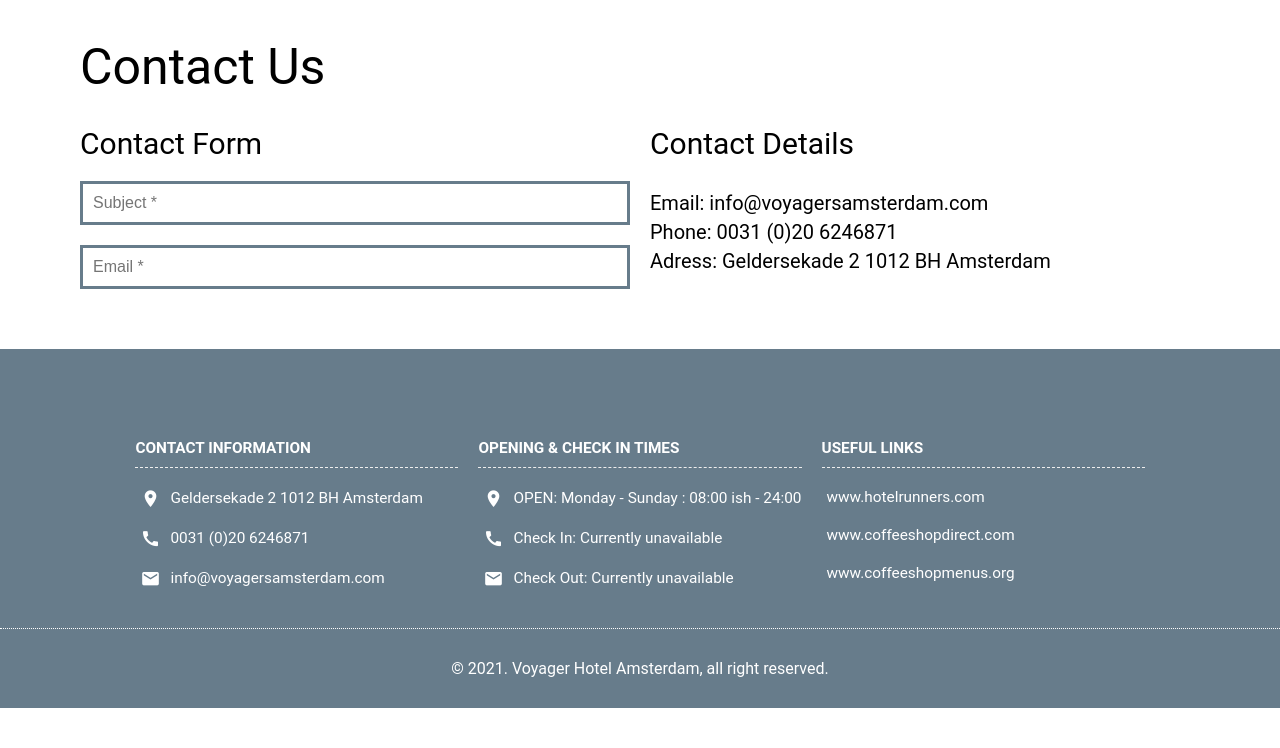
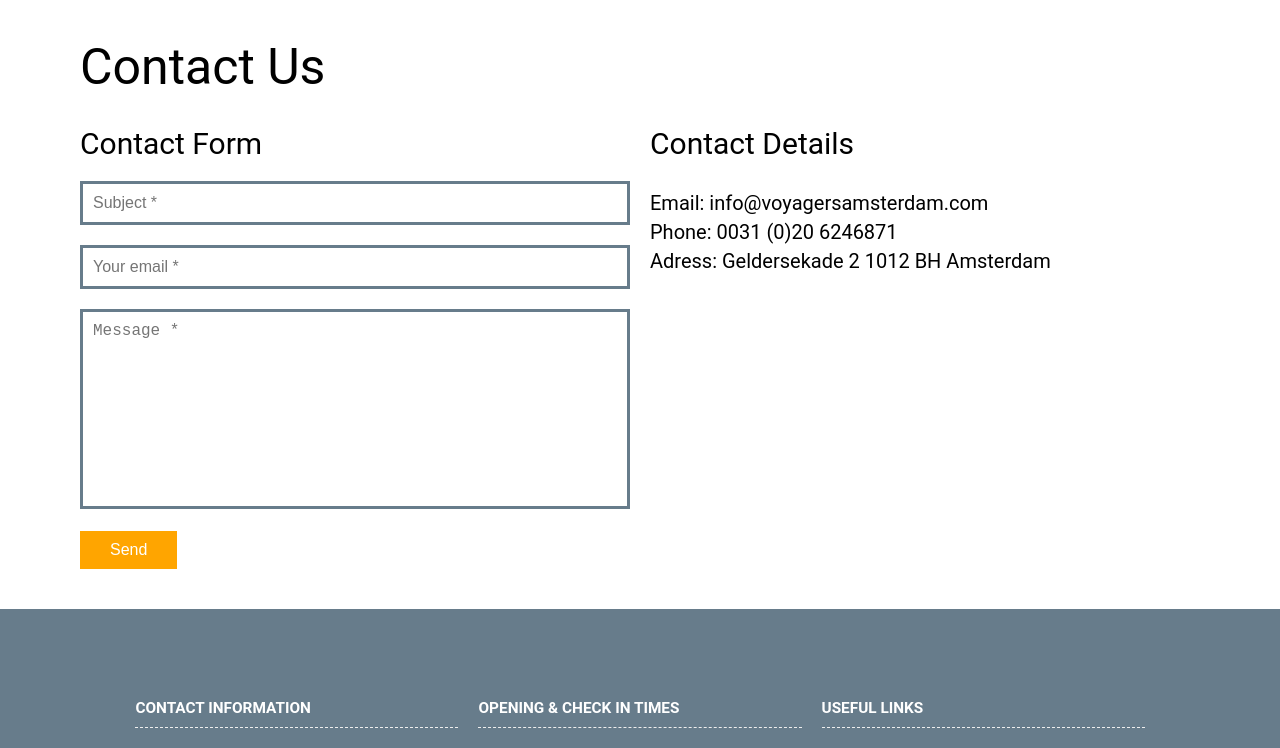
Before and after one commit to WaldovDijk/VoyagersWebsite, a React (Create React App) app in the folder Website/client/: page /contact in a window 1280 px wide. Shown: the part 510-1258 px from the top of the page. Before the commit the page ends 1218 px from the top, so only its background shows below. Built offline with nearby package versions, Linux system fonts and the light colour scheme.

Commit message:
Form test

```diff
--- a/Website/client/package.json
+++ b/Website/client/package.json
@@ -10,6 +10,7 @@
     "@types/node": "^12.20.28",
     "@types/react": "^17.0.27",
     "@types/react-dom": "^17.0.9",
+    "axios": "^0.24.0",
     "node-sass": "^6.0.1",
     "react": "^17.0.2",
     "react-dom": "^17.0.2",
--- a/Website/client/src/Page/Contact/index.tsx
+++ b/Website/client/src/Page/Contact/index.tsx
@@ -2,6 +2,7 @@
 import { BreakPoints } from '../../Style';
 import { ContactData } from '../../Data';
 import { useState } from 'react';
+import Axios, { AxiosResponse } from 'axios';
 
 const ContactWrapper = styled('div')`
   grid-column: 2/3;
@@ -37,6 +38,21 @@
     border: 0.3rem solid #677c8b;
   }
 `;
+
+const TextField = styled('textarea')`
+  box-sizing: border-box;
+  width: 100%;
+  border: 0.3rem solid #677c8b;
+  font-size: 1.6rem;
+  padding: 1rem;
+  margin-bottom: 2rem;
+  resize: none;
+  height: 20rem;
+  &:focus,
+  :active {
+    border: 0.3rem solid #677c8b;
+  }
+`;
 const ContactDetails = styled('div')`
   font-size: 2rem;
 `;
@@ -51,15 +67,50 @@
   padding-bottom: 0.5rem;
 `;
 
+const InputButton = styled('input')`
+  background-color: orange;
+  border: none;
+  padding: 1rem 3rem;
+  color: white;
+  font-size: 1.6rem;
+  cursor: pointer;
+  &:hover {
+    background-color: #ffb833;
+  }
+`;
+
 const FormWrapper = styled('form')``;
 const Contact = () => {
   const { title, subTitle, details } = ContactData;
   const [subject, setSubject] = useState<string>('');
   const [email, setEmail] = useState<string>('');
+  const [textField, setTextField] = useState<string>('');
+  const [message, setMessage] = useState<string>('');
+
+  const onSubmit = async (e: React.FormEvent) => {
+    e.preventDefault();
+    const response: AxiosResponse<string> = await Axios({
+      method: 'POST',
+      baseURL: 'https://voyagersamsterdam.com',
+      url: '/auth/login',
+      data: {
+        subject: subject,
+        email: email,
+        content: textField,
+      },
+      validateStatus: null,
+    });
+    if (response.status !== 200) {
+      setMessage('Message Send!');
+    } else {
+      setMessage('Message failed to send, Use own email!');
+    }
+  };
+
   return (
     <ContactWrapper>
       <ContactTitle>{title}</ContactTitle>
-      <FormWrapper>
+      <FormWrapper onSubmit={onSubmit}>
         <FormTitle>{subTitle}</FormTitle>
         <FormInput
           value={subject}
@@ -72,9 +123,17 @@
           value={email}
           type='email'
           onChange={(e) => setEmail(e.target.value)}
-          placeholder='Email *'
+          placeholder='Your email *'
           required
         />
+        <TextField
+          value={textField}
+          onChange={(e) => setTextField(e.target.value)}
+          placeholder='Message *'
+          required
+        />
+        <InputButton type='submit' value='Send' />
+        {message && <div>{message}</div>}
       </FormWrapper>
       <ContactDetails>
         <DetailsTitle>{details.title}</DetailsTitle>
```
Also changed, not shown: 1 other file (tests, documents, lock files or other folders).
